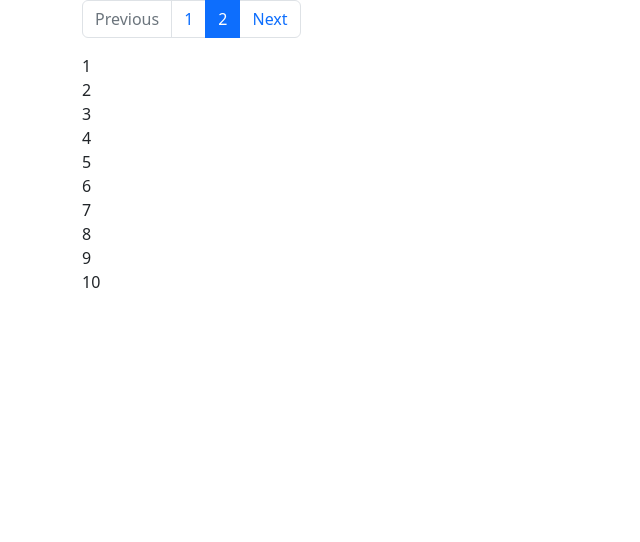
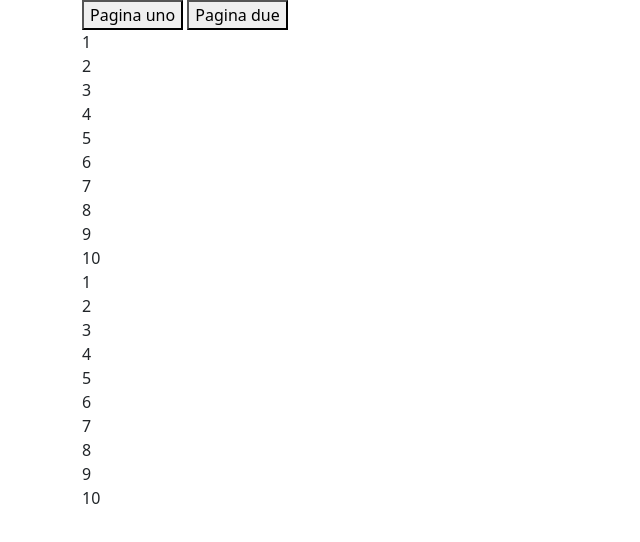
Before and after one commit to Giupeps/W7-D2-EX, a plain HTML site: page index.html in a window 1280 px wide. Shown: the whole page, without its empty margins (0-640 px from the left). Drawn offline with nearby package versions, Linux system fonts and the light colour scheme.

Commit message:
final commit

```diff
--- a/index.html
+++ b/index.html
@@ -14,22 +14,8 @@
   </head>
   <body>
     <div class="container mx-auto">
-      <nav aria-label="...">
-        <ul class="pagination">
-          <li class="page-item disabled">
-            <a class="page-link">Previous</a>
-          </li>
-          <li class="page-item">
-            <a class="page-link" href="#">1</a>
-          </li>
-          <li class="page-item active" aria-current="page">
-            <a class="page-link" href="#">2</a>
-          </li>
-          <li class="page-item">
-            <a class="page-link" href="#">Next</a>
-          </li>
-        </ul>
-      </nav>
+      <button id="first-btn">Pagina uno</button>
+      <button id="second-btn">Pagina due</button>
     </div>
 
     <div id="element-container" class="container"></div>
--- a/script.js
+++ b/script.js
@@ -41,3 +41,7 @@ class Pagination {
 
 let prodotti = new Pagination();
 prodotti.showList();
+
+let button = document.querySelector("#first-btn");
+let button2 = document.querySelector("#second-btn");
+button.addEventListener("click", prodotti.showList());
```
